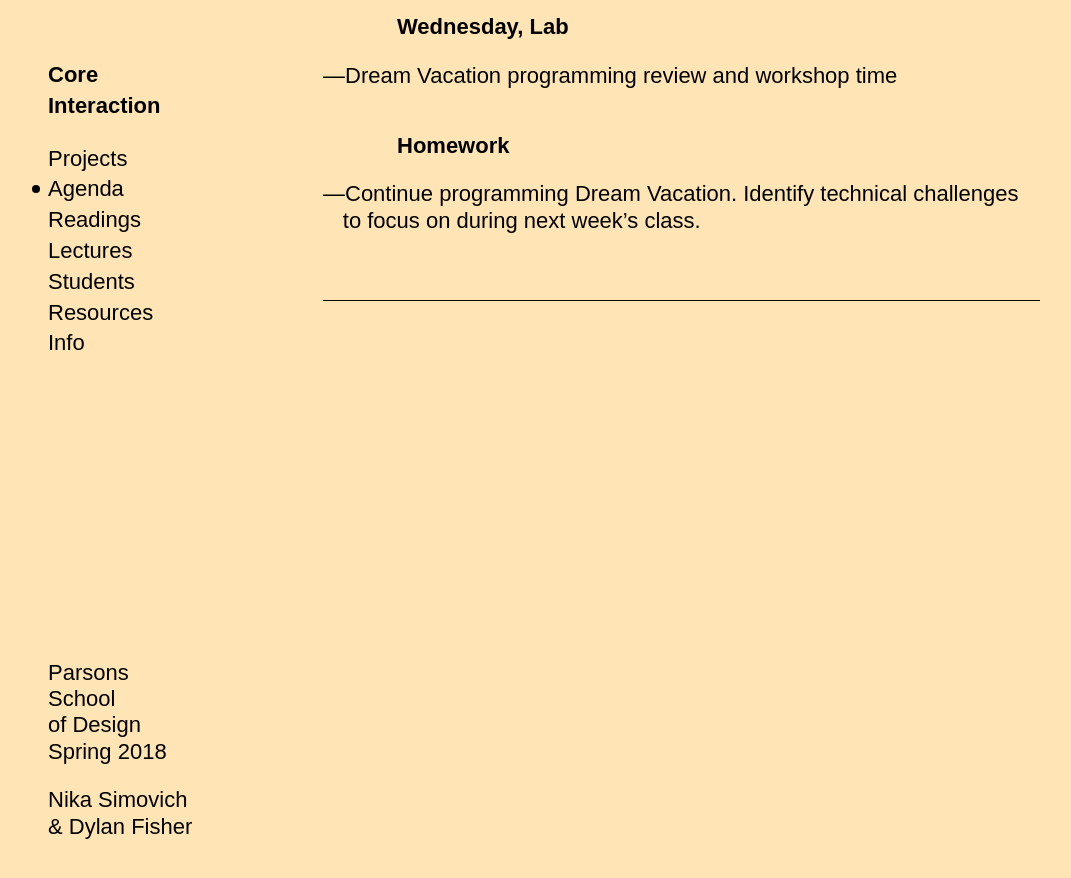
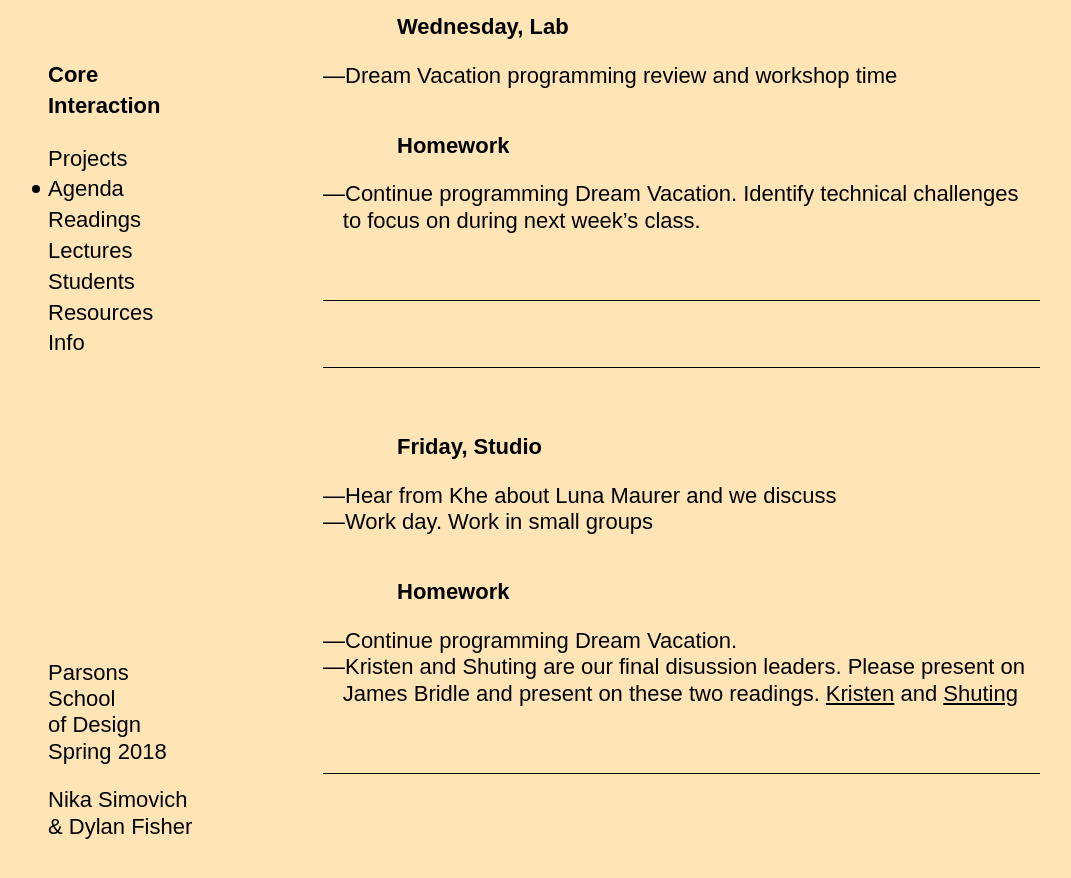
Before and after one commit to dylanfisher/ci18, a Jekyll site: the page built from _agendas/week-14.md, in a window 1280 px wide and 900 px high, scrolled down 682 px. Shown: the top 878 px of the window, without its empty margins (12-1083 px from the left). Built offline with Jekyll 4.4.1, drawn with Linux system fonts in a browser that asks for light colours; some web fonts are replaced.

Commit message:
Add agenda

```diff
--- a/_agendas/week-14.md
+++ b/_agendas/week-14.md
@@ -26,3 +26,16 @@ date_range:       5/1 – 5/4
 - Continue programming Dream Vacation. Identify technical challenges to focus on during next week's class.
 
 ---
+---
+
+### Friday, Studio
+
+- Hear from Khe about Luna Maurer and we discuss
+- Work day. Work in small groups
+
+### Homework
+
+- Continue programming Dream Vacation.
+- Kristen and Shuting are our final disussion leaders. Please present on James Bridle and present on these two readings. [Kristen](https://medium.com/@jamesbridle/something-is-wrong-on-the-internet-c39c471271d2) and [Shuting](https://www.theguardian.com/artanddesign/2014/jun/18/-sp-why-digital-art-matters)
+
+---
```
